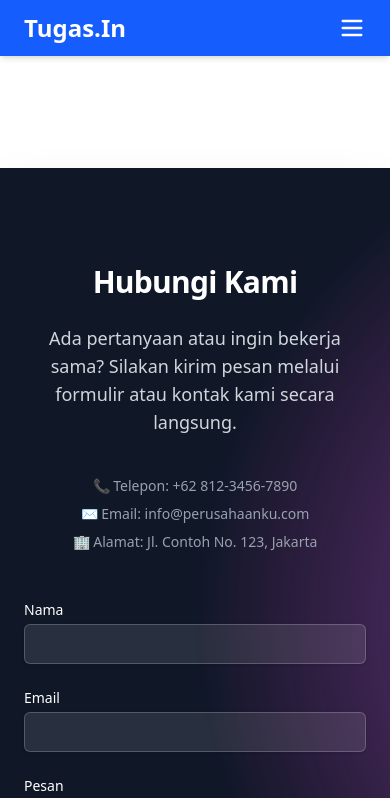
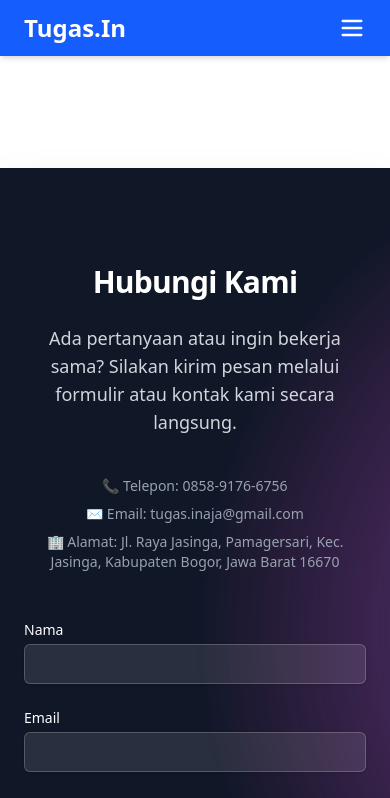
Before and after one commit to Dimas712/Toko_online, a Next.js app: page /kontak in a window 390 px wide. Shown: the top 798 px of the page. Built offline with nearby package versions, Linux system fonts and the light colour scheme.

Commit message:
`Update contact information in Contact page: updated phone number, email, and address.`

```diff
--- a/src/app/kontak/page.jsx
+++ b/src/app/kontak/page.jsx
@@ -32,13 +32,13 @@ export default function Contact() {
             </p>
             <div className="mt-10">
               <p className="text-sm text-gray-400">
-                📞 Telepon: <a href="tel:+6281234567890" className="hover:text-white">+62 812-3456-7890</a>
+                📞 Telepon: <a href="tel:+6281234567890" className="hover:text-white">0858-9176-6756</a>
               </p>
               <p className="mt-2 text-sm text-gray-400">
-                ✉️ Email: <a href="mailto:info@perusahaanku.com" className="hover:text-white">info@perusahaanku.com</a>
+                ✉️ Email: <a href="mailto:info@perusahaanku.com" className="hover:text-white">tugas.inaja@gmail.com</a>
               </p>
               <p className="mt-2 text-sm text-gray-400">
-                🏢 Alamat: Jl. Contoh No. 123, Jakarta
+                🏢 Alamat: Jl. Raya Jasinga, Pamagersari, Kec. Jasinga, Kabupaten Bogor, Jawa Barat 16670
               </p>
             </div>
           </div>
```
